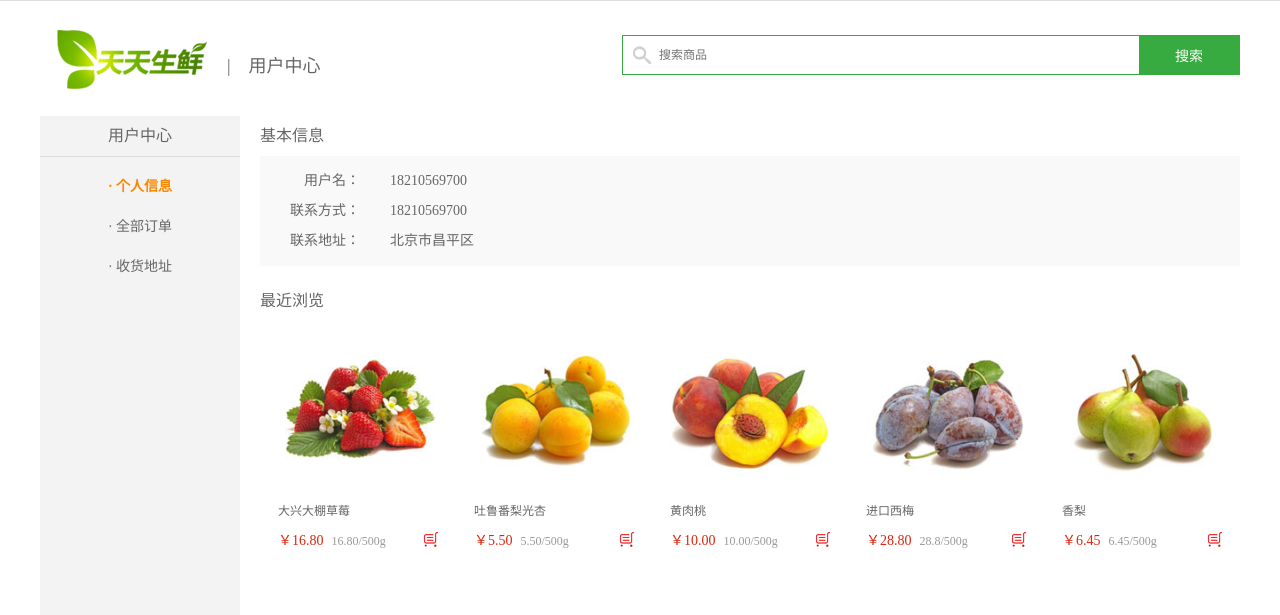
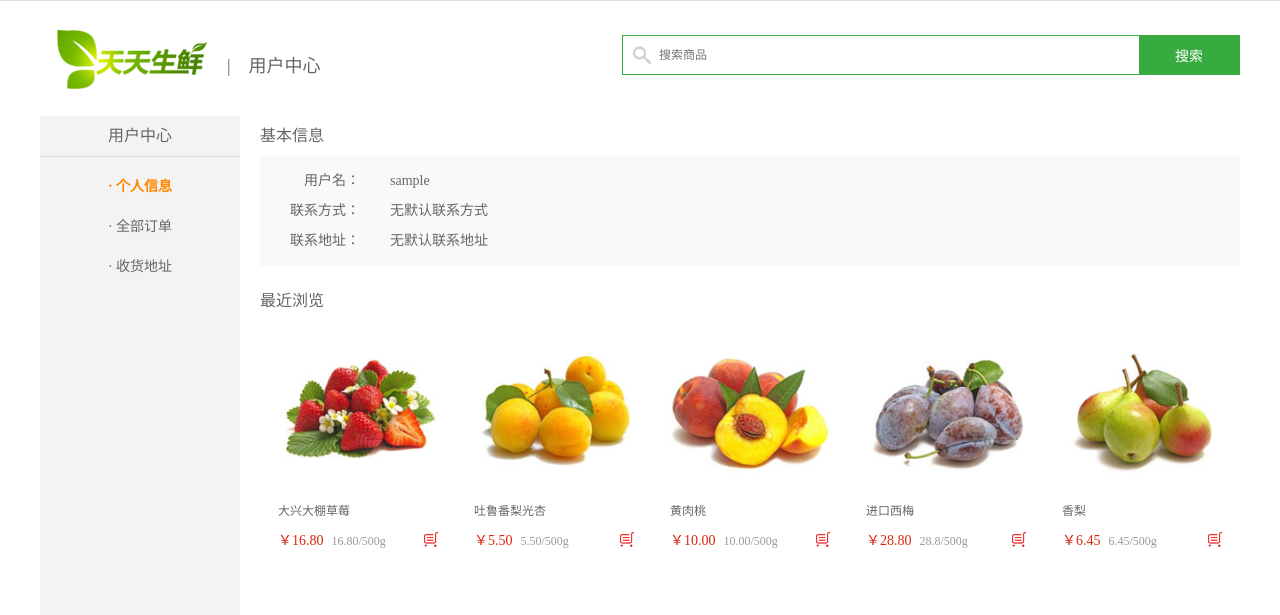
Before and after one commit to aa2304723721/test, a Django app: page /user/ in a window 1280 px wide. Shown: the part 29-644 px from the top of the page. Run offline with Django 3.2, Linux system fonts and the light colour scheme; the visitor is signed in with stand-in values (Sample User, id 1); data that the repository does not hold is empty.

Commit message:
11_用户中心_个人信息页

```diff
--- a/dailyfresh/apps/user/views.py
+++ b/dailyfresh/apps/user/views.py
@@ -282,10 +282,12 @@ class UserInfoView(LoginRequiredMixin,View):
         '''显示'''
 
         # 获取用户个人信息
+        user = request.user
+        address = Address.objects.get_default_address(user)
 
         # 获取用户的历史浏览记录
 
-        return render(request,"user_center_info.html",{"page":"user"})
+        return render(request,"user_center_info.html",{"page":"user","address":address})
 
 class UserOrderView(LoginRequiredMixin,View):
     '''用户中心-订单页'''
--- a/dailyfresh/templates/user_center_info.html
+++ b/dailyfresh/templates/user_center_info.html
@@ -4,9 +4,14 @@
 				<div class="info_con clearfix">
 				<h3 class="common_title2">基本信息</h3>
 						<ul class="user_info_list">
-							<li><span>用户名：</span>18210569700</li>
-							<li><span>联系方式：</span>18210569700</li>
-							<li><span>联系地址：</span>北京市昌平区</li>
+							<li><span>用户名：</span>{{ user.username }}</li>
+                            {% if address %}
+							<li><span>联系方式：</span>{{ address.phone }}</li>
+							<li><span>联系地址：</span>{{ address.addr }}</li>
+                            {% else %}
+                                <li><span>联系方式：</span>无默认联系方式</li>
+							    <li><span>联系地址：</span>无默认联系地址</li>
+                            {% endif %}
 						</ul>
 				</div>
 
```
